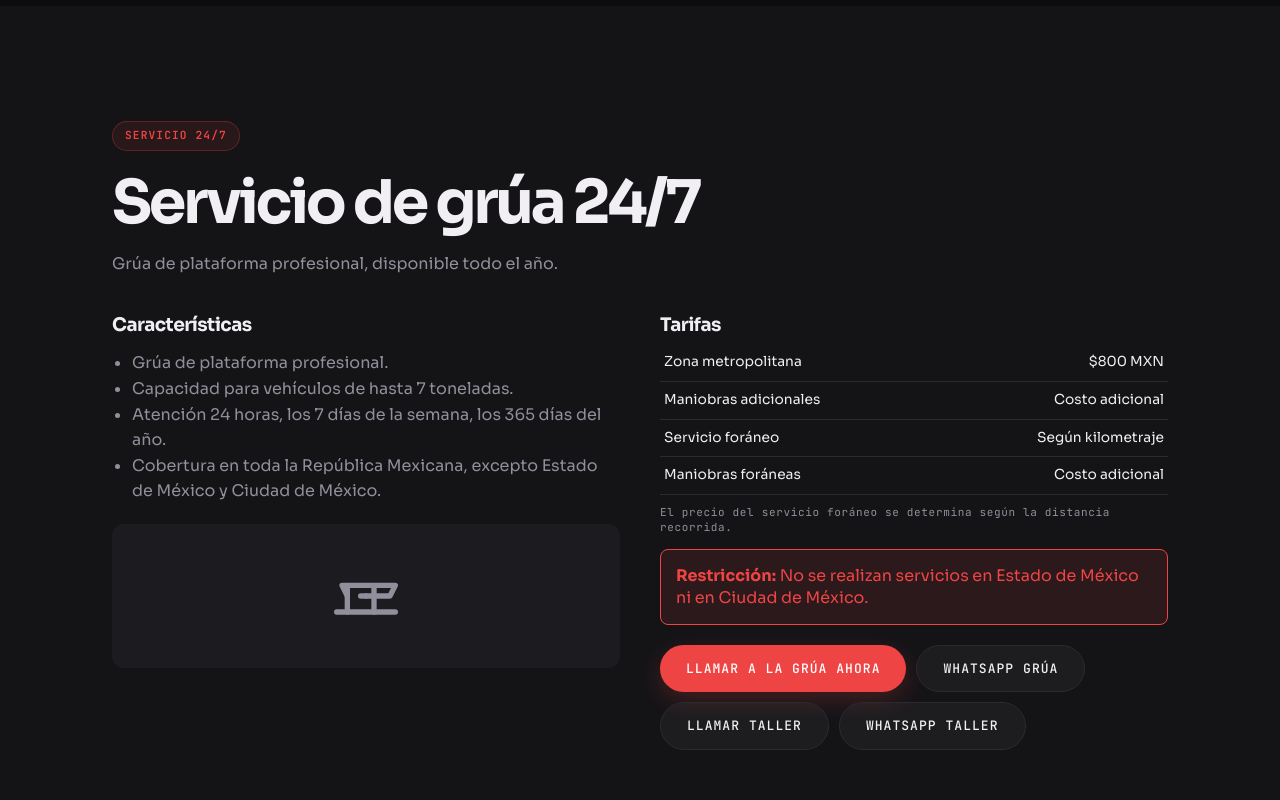
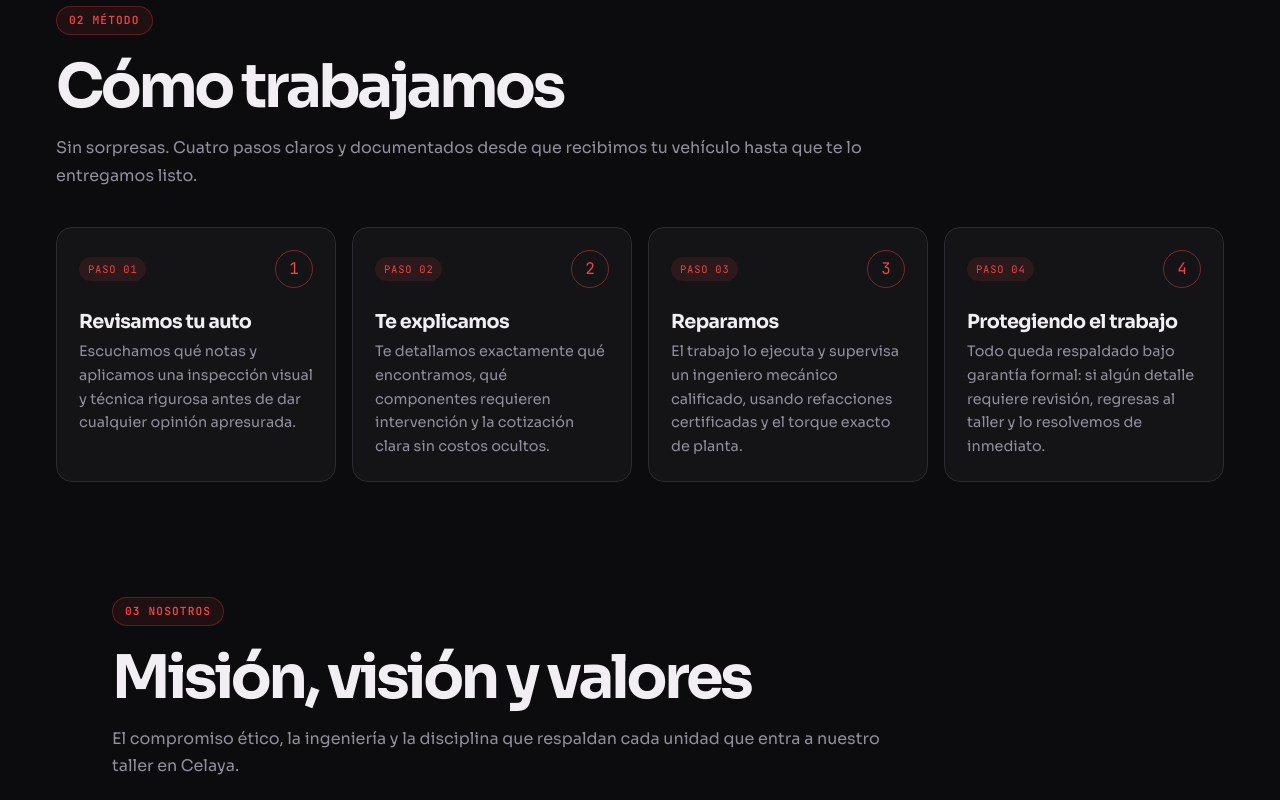
Before and after one commit to francoleon785-sys/CODE-CELA, a plain HTML site: page auto-tecnica/index.html in a window 1280 px wide. Shown: the part 2680-3480 px from the top of the page. Drawn offline with Linux system fonts and the light colour scheme.

Commit message:
fix: eliminar duplicado de seccion grua

```diff
--- a/auto-tecnica/index.html
+++ b/auto-tecnica/index.html
@@ -387,55 +387,7 @@ height="0" width="0" style="display:none;visibility:hidden"></iframe></noscript>
 </div>
 </section>
 
-<!-- SECCIÓN GRÚA -->
-<section aria-labelledby="grua-heading" class="section section-bg2" id="grua">
-  <div class="container">
-    <span class="mono-eyebrow">Servicio 24/7</span>
-    <h2 class="section-title" id="grua-heading">Servicio de grúa 24/7</h2>
-    <p class="section-desc">Grúa de plataforma profesional, disponible todo el año.</p>
-
-    <div class="grua-grid">
-      <div class="grua-info reveal is-in">
-        <h3>Características</h3>
-        <ul>
-          <li>Grúa de plataforma profesional.</li>
-          <li>Capacidad para vehículos de hasta 7 toneladas.</li>
-          <li>Atención 24 horas, los 7 días de la semana, los 365 días del año.</li>
-          <li>Cobertura en toda la República Mexicana, excepto Estado de México y Ciudad de México.</li>
-        </ul>
-        <div class="grua-visual-temp">
-          <!-- TODO: foto real de la grúa -->
-          <svg width="64" height="64" viewBox="0 0 24 24" fill="none" stroke="currentColor" stroke-width="2" stroke-linecap="round" stroke-linejoin="round"><path d="M1 18h22M12 12h9l2-4H3l2 4"/><path d="M15 18V9"/><path d="M5 18V9"/><path d="M12 12h-2"/></svg>
-        </div>
-      </div>
-
-      <div class="grua-tarifas reveal is-in">
-        <h3>Tarifas</h3>
-        <table class="schedule-table">
-          <tr><td>Zona metropolitana</td><td>$800 MXN</td></tr>
-          <tr><td>Maniobras adicionales</td><td>Costo adicional</td></tr>
-          <tr><td>Servicio foráneo</td><td>Según kilometraje</td></tr>
-          <tr><td>Maniobras foráneas</td><td>Costo adicional</td></tr>
-        </table>
-        <p class="visit-note">El precio del servicio foráneo se determina según la distancia recorrida.</p>
-        <div class="grua-warning" style="background: rgba(239, 68, 68, 0.1); padding: 15px; border-radius: 8px; border: 1px solid var(--acc); margin-top: 15px; color: var(--acc);">
-          <strong>Restricción:</strong> No se realizan servicios en Estado de México ni en Ciudad de México.
-        </div>
-
-        <div class="grua-contacto" style="display: flex; flex-wrap: wrap; gap: 10px; margin-top: 20px;">
-          <a href="tel:+524612547426" class="btn btn-primary">Llamar a la grúa ahora</a>
-          <a href="https://wa.me/524612547426?text=Hola,%20necesito%20el%20servicio%20de%20grúa." class="btn btn-secondary" target="_blank" rel="noopener">WhatsApp Grúa</a>
-
-          <a href="tel:+524612066573" class="btn btn-secondary">Llamar Taller</a>
-          <a href="https://wa.me/524612066573?text=Hola,%20necesito%20el%20servicio%20de%20grúa." class="btn btn-secondary" target="_blank" rel="noopener">WhatsApp Taller</a>
-        </div>
-      </div>
-    </div>
-  </div>
-</section>
-
-<!-- 4. 02 MÉTODO (PROCESO DE 4 PASOS EN FILA HORIZONTAL DE 4 COLUMNAS) -->
-<section aria-labelledby="metodo-heading" class="section section-bg2" id="metodo">
+<!-- 8. 06 VISÍTANOS / CONTACTO (SPLIT VIEW DE ALTA JERARQUÍA) -->
 <div class="container">
 <span class="mono-eyebrow">02 Método</span>
 <h2 class="section-title" id="metodo-heading">Cómo trabajamos</h2>
```
